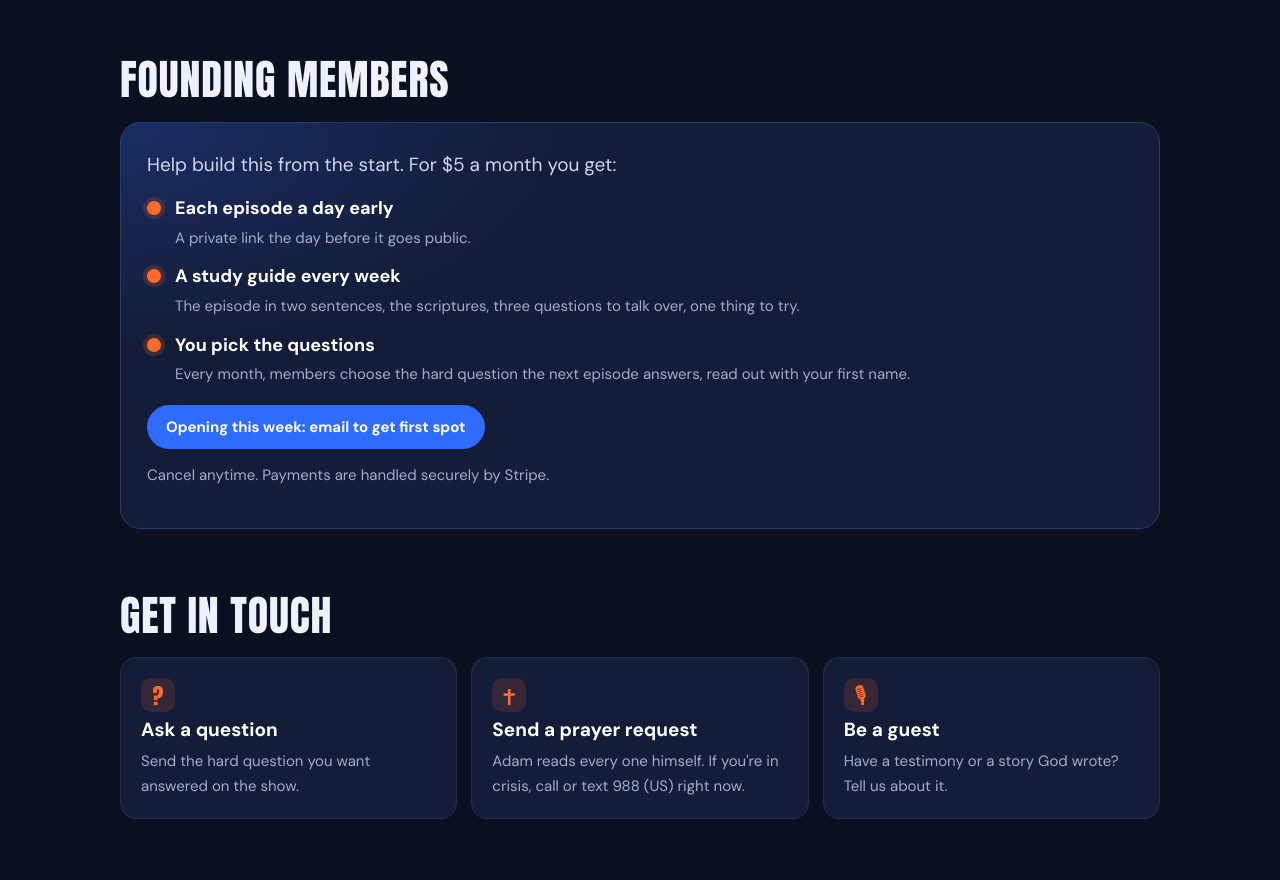
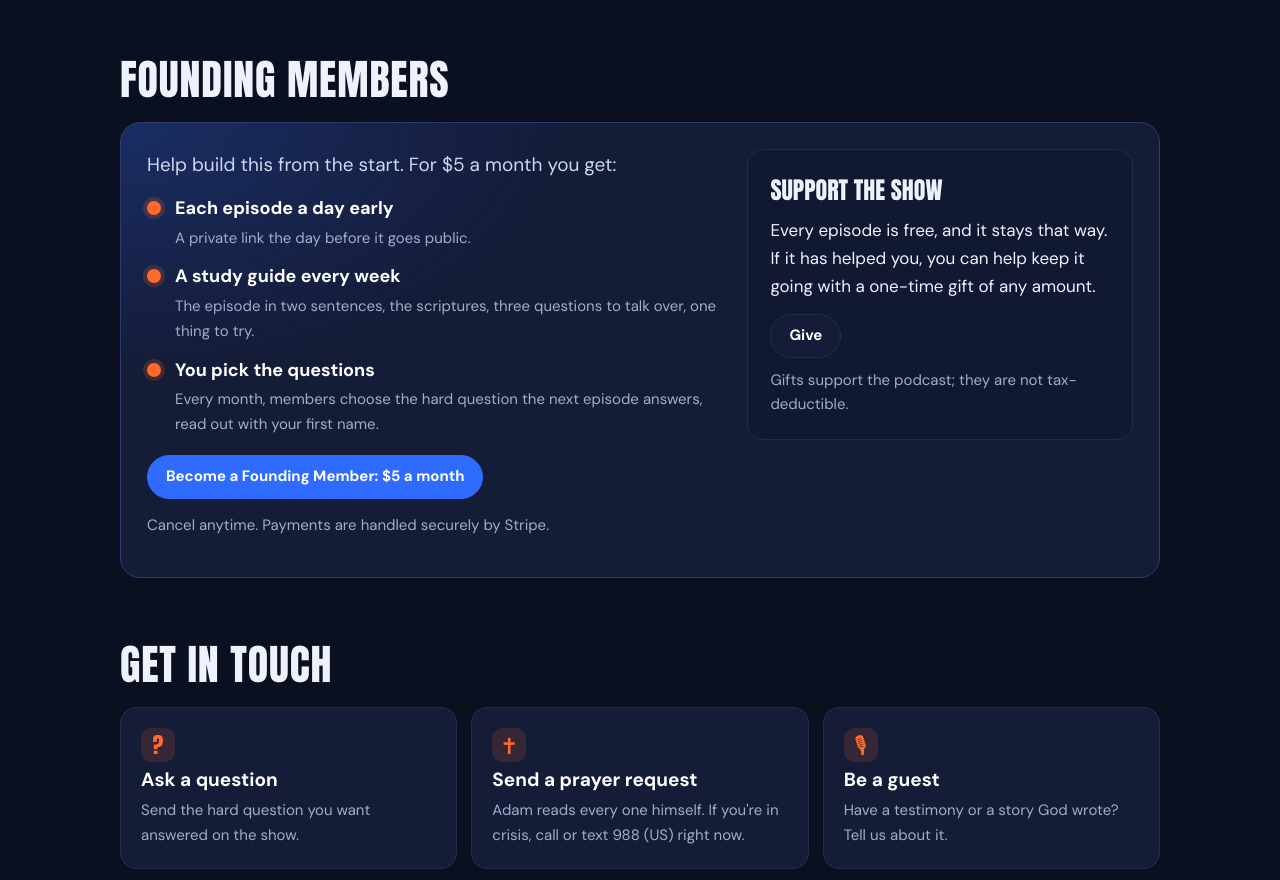
Before and after one commit to adamredeemed/adamredeemed.github.io, a plain HTML site: page index.html in a window 1280 px wide. Shown: the part 3260-4140 px from the top of the page. Drawn offline with Linux system fonts and the light colour scheme.

Commit message:
Join (Founding Supporter, $5/month) and Give (any amount) buttons live
Co-Authored-By: Claude Opus 5.5 <noreply@anthropic.com>

```diff
--- a/index.html
+++ b/index.html
@@ -113,9 +113,9 @@
     <div><h2 style="margin-top:0">About Adam</h2><p>I&#x27;m Adam Ascensao. For about six years I ran a furniture business in the Boston area that I thought was my future. Then I became convinced God was telling me to shut it down and start a podcast about Jesus, the last thing I&#x27;d ever have picked for myself.</p><p>I grew up Catholic and went through all the classes, but nobody ever showed me what any of it had to do with my life. Years later God brought me to a Pentecostal church, and that opened my eyes big time. I&#x27;ve been following Jesus for about five or six years now, and it changed me for good.</p><p>This show is for people with honest questions: believers, skeptics, and anyone who has wondered why Jesus matters. No pretending to have it all figured out. Just hard questions, answered straight.</p>
       <p class="mut">Why "Adam Redeemed"? What the first Adam broke, Jesus, the last Adam, came to fix. And my name is Adam.</p></div></div></section>
   <section id="members"><div class="sh"><h2>Founding Members</h2></div>
-    <div class="join solo"><div><p class="lede" style="margin-top:0">Help build this from the start. For $5 a month you get:</p>
+    <div class="join"><div><p class="lede" style="margin-top:0">Help build this from the start. For $5 a month you get:</p>
       <ul class="perks"><li><b>Each episode a day early</b><span class='mut'>A private link the day before it goes public.</span></li><li><b>A study guide every week</b><span class='mut'>The episode in two sentences, the scriptures, three questions to talk over, one thing to try.</span></li><li><b>You pick the questions</b><span class='mut'>Every month, members choose the hard question the next episode answers, read out with your first name.</span></li></ul>
-      <p style="margin-top:18px"><a class="btn primary" href="mailto:members@adamredeemed.com?subject=Founding%20Members">Opening this week: email to get first spot</a></p><p class="mut">Cancel anytime. Payments are handled securely by Stripe.</p></div></div></section>
+      <p style="margin-top:18px"><a class="btn primary" href="https://buy.stripe.com/6oUfZiaW4eUU8BT5sI4Ni00">Become a Founding Member: $5 a month</a></p><p class="mut">Cancel anytime. Payments are handled securely by Stripe.</p></div><div class="card give"><h3>Support the show</h3><p>Every episode is free, and it stays that way. If it has helped you, you can help keep it going with a one-time gift of any amount.</p><a class="btn" href="https://buy.stripe.com/14AcN6d4c3ccdWd7AQ4Ni01">Give</a><p class="mut" style="margin:10px 0 0">Gifts support the podcast; they are not tax-deductible.</p></div></div></section>
   <section id="connect"><div class="sh"><h2>Get in touch</h2></div><div class="qgrid three">
     <a class="qc" href="mailto:hello@adamredeemed.com?subject=Question%20for%20the%20show"><span class="qm">?</span><b>Ask a question</b><span class="mut">Send the hard question you want answered on the show.</span></a>
     <a class="qc" href="mailto:prayer@adamredeemed.com?subject=Prayer%20request"><span class="qm">✝</span><b>Send a prayer request</b><span class="mut">Adam reads every one himself. If you're in crisis, call or text 988 (US) right now.</span></a>
```
